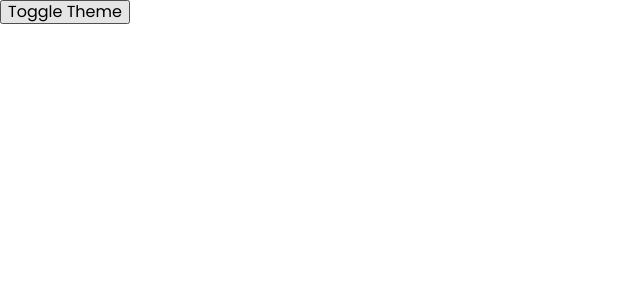
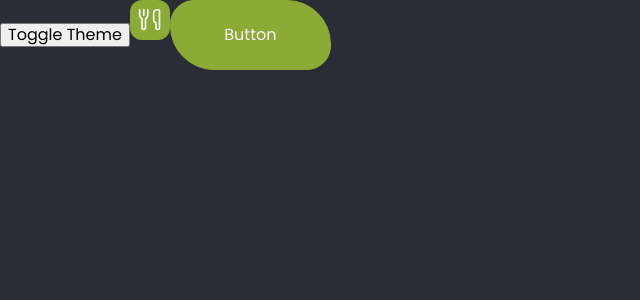
Before and after one commit to pawelrogowski/soYum, a React (Vite) app: page / in a window 1280 px wide. Shown: the top 300 px of the page, without its empty margins (0-640 px from the left). Built offline with nearby package versions, Linux system fonts and the light colour scheme.

Commit message:
updated themes

```diff
--- a/src/App.jsx
+++ b/src/App.jsx
@@ -4,6 +4,8 @@ import { useContext } from "react";
 import { Container } from "./components/Container/Container";
 import { lightTheme, darkTheme, GlobalStyles } from "./styles/themes";
 import { ThemeSwitch } from "./components/ThemeToggle/ThemeSwitch";
+import { Button } from "./components/Button/Buttons";
+import { Logo } from "./components/Logo/Logo";
 
 export const App = () => {
 	const { theme } = useContext(ThemeContext);
@@ -13,6 +15,8 @@ export const App = () => {
 			<GlobalStyles />
 			<Container>
 				<ThemeSwitch />
+				<Logo />
+				<Button />
 			</Container>
 		</ThemeProvider>
 	);
--- a/src/contexts/ThemeContext.jsx
+++ b/src/contexts/ThemeContext.jsx
@@ -3,7 +3,7 @@ import propTypes from "prop-types";
 export const ThemeContext = createContext();
 
 export const ThemeContextProvider = ({ children }) => {
-	const [theme, setTheme] = useState(localStorage.getItem("theme") || "light");
+	const [theme, setTheme] = useState(localStorage.getItem("theme") || "dark");
 
 	const toggleTheme = () => {
 		const newTheme = theme === "light" ? "dark" : "light";
--- a/src/styles/themes.js
+++ b/src/styles/themes.js
@@ -9,6 +9,21 @@ const media = {
 	},
 };
 
+const typography = {
+	family: {
+		primary: "Poppins",
+		secondary: "Poppins",
+		Accent: "Poppins",
+	},
+};
+
+const brand = {
+	brand: {
+		primary: "#8BAA36",
+		secondary: "#FAFAFA",
+	},
+};
+
 export const lightTheme = {
 	color: {
 		background: {
@@ -17,27 +32,28 @@ export const lightTheme = {
 			accent: "#D9D9D9",
 			accent2: "transparent",
 		},
-		buttons: {
-			primary: "#8BAA36",
-			secondary: "#22252A",
+		button: {
+			primary: "#22252A",
+			secondary: "#8BAA36",
 			accent: "#D9D9D9",
 			accent2: "transparent",
 		},
-		icons: {
+		icon: {
 			primary: "#8BAA36",
 			secondary: "#FFFFFF",
 		},
-		text: {
-			color: {
-				primary: "#23262A",
-				secondary: "#FAFAFA",
-				accent: "#8BAA36",
-				accent2: "#3E4462",
-				placeholder: "#BDBDBD",
-			},
+		font: {
+			main: "#23262A",
+			secondary: "#FAFAFA",
+			accent: "#8BAA36",
+			accent2: "#000",
+			placeholder: "#BDBDBD",
 		},
+		...brand,
 	},
+
 	...media,
+	...typography,
 };
 
 export const darkTheme = {
@@ -48,27 +64,28 @@ export const darkTheme = {
 			accent: "#2A2C36",
 			accent2: "#D9D9D9",
 		},
-		buttons: {
+		button: {
 			primary: "#8BAA36",
 			secondary: "#22252A",
 			accent: "#D9D9D9",
 			accent2: "transparent",
 		},
-		icons: {
+		icon: {
 			primary: "#FFFFFF",
 			secondary: "#1E1F28",
 		},
-		text: {
-			color: {
-				primary: "#FAFAFA",
-				secondary: "#FAFAFA99",
-				accent: "#8BAA36",
-				accent2: "#FAFAFA",
-				placeholder: "#FAFAFA80",
-			},
+		font: {
+			main: "#FAFAFA",
+			secondary: "#FAFAFA",
+			accent: "#8BAA36",
+			accent2: "#FAFAFA99",
+			placeholder: "#FAFAFA80",
 		},
+		...brand,
 	},
+
 	...media,
+	...typography,
 };
 
 export const GlobalStyles = createGlobalStyle`
@@ -85,7 +102,7 @@ export const GlobalStyles = createGlobalStyle`
 	}
 
 	body {
-		background-color: ${(props) => props.theme.color.backgroundColor};
+		background-color: ${(props) => props.theme.color.background.accent};
   		min-height: 100vh;
   		scroll-behavior: smooth;
   		text-rendering: optimizeSpeed;
```
